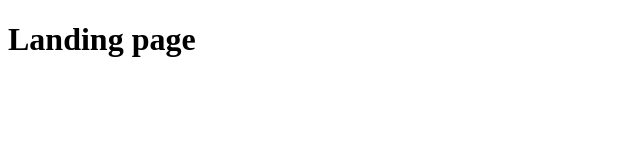
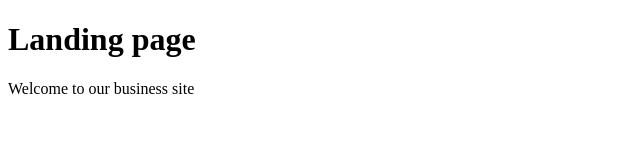
Before and after one commit to unclebay143/git-demo, a plain HTML site: page index.html in a window 1280 px wide. Shown: the whole page, without its empty margins (0-640 px from the left). Drawn offline with Linux system fonts and the light colour scheme.

Commit message:
add: some text

```diff
--- a/index.html
+++ b/index.html
@@ -8,5 +8,7 @@
   </head>
   <body>
     <h1>Landing page</h1>
+
+    <p>Welcome to our business site</p>
   </body>
 </html>
```
